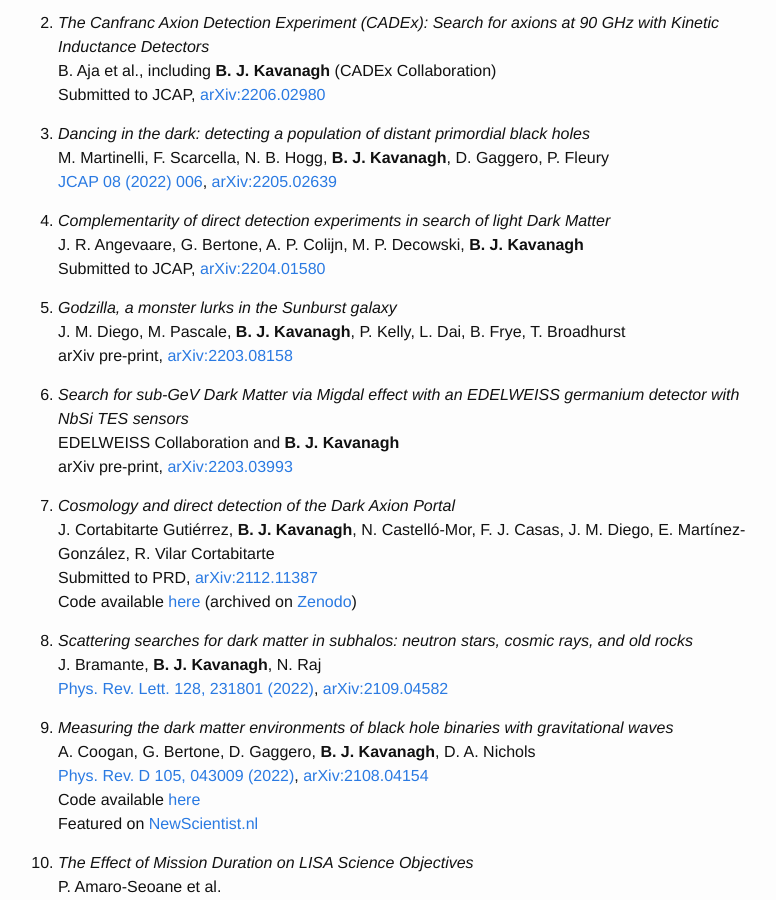
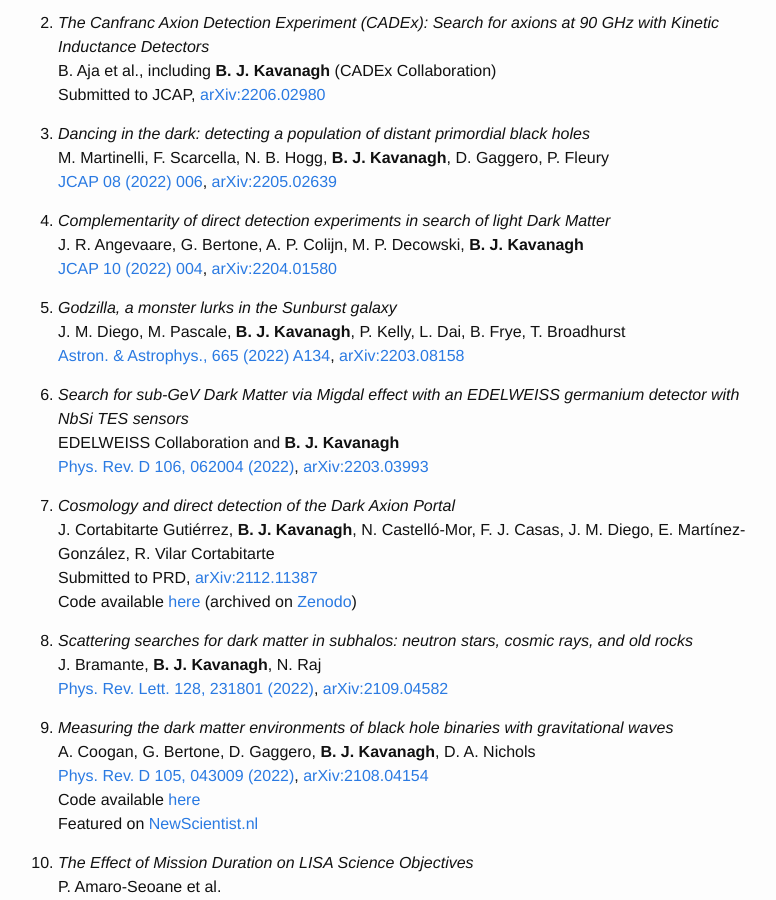
Before and after one commit to bradkav/bradkav.github.io, a Jekyll site: the page built from publications.md, in a window 1280 px wide and 900 px high, scrolled down 464 px. Shown: the whole window, without its empty margins (242-1018 px from the left). Built offline with Jekyll 4.4.1, drawn with Linux system fonts in a browser that asks for light colours.

Commit message:
Added journal references

```diff
--- a/Gemfile
+++ b/Gemfile
@@ -12,7 +12,7 @@ ruby RUBY_VERSION
 gem "jekyll", "3.6.3"
 
 # This is the default theme for new Jekyll sites. You may change this to anything you like.
-gem "minima"
+gem "serif"
 gem 'jekyll-seo-tag'
 
 gem "kramdown", ">= 2.3.0"
--- a/publications.md
+++ b/publications.md
@@ -35,15 +35,15 @@
 
 2. *Complementarity of direct detection experiments in search of light Dark Matter*
 J. R. Angevaare, G. Bertone, A. P. Colijn, M. P. Decowski, **B. J. Kavanagh**
-Submitted to JCAP, [arXiv:2204.01580](https://arxiv.org/abs/2204.01580)
+[JCAP 10 (2022) 004](https://doi.org/10.1088/1475-7516/2022/10/004), [arXiv:2204.01580](https://arxiv.org/abs/2204.01580)
 
 2. *Godzilla, a monster lurks in the Sunburst galaxy*
 J. M. Diego, M. Pascale, **B. J. Kavanagh**, P. Kelly, L. Dai, B. Frye, T. Broadhurst
-arXiv pre-print, [arXiv:2203.08158](https://arxiv.org/abs/2203.08158)
+[Astron. & Astrophys., 665 (2022) A134](https://doi.org/10.1051/0004-6361/202243605}), [arXiv:2203.08158](https://arxiv.org/abs/2203.08158)
 
 2. *Search for sub-GeV Dark Matter via Migdal effect with an EDELWEISS germanium detector with NbSi TES sensors*
 EDELWEISS Collaboration and **B. J. Kavanagh**
-arXiv pre-print, [arXiv:2203.03993](https://arxiv.org/abs/2203.03993)
+[Phys. Rev. D 106, 062004 (2022)](https://doi.org/10.1103/PhysRevD.106.062004}), [arXiv:2203.03993](https://arxiv.org/abs/2203.03993)
 
 2. *Cosmology and direct detection of the Dark Axion Portal*
 J. Cortabitarte Gutiérrez, **B. J. Kavanagh**, N. Castelló-Mor, F. J. Casas, J. M. Diego, E. Martínez-González, R. Vilar Cortabitarte
```
Also changed, not shown: 2 other files.
